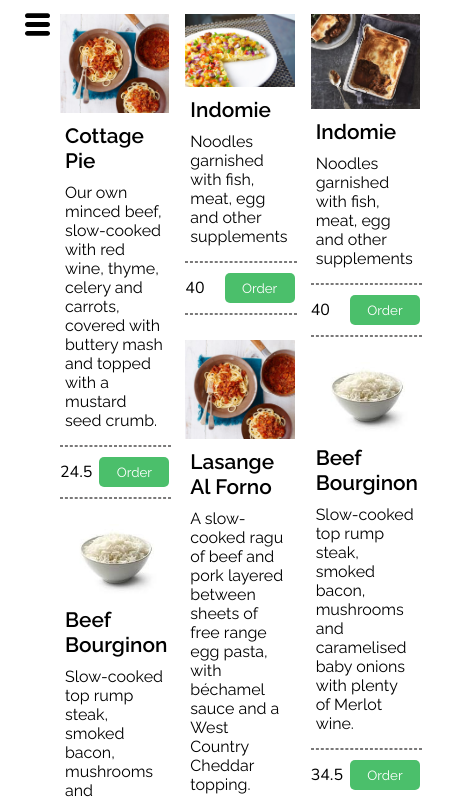
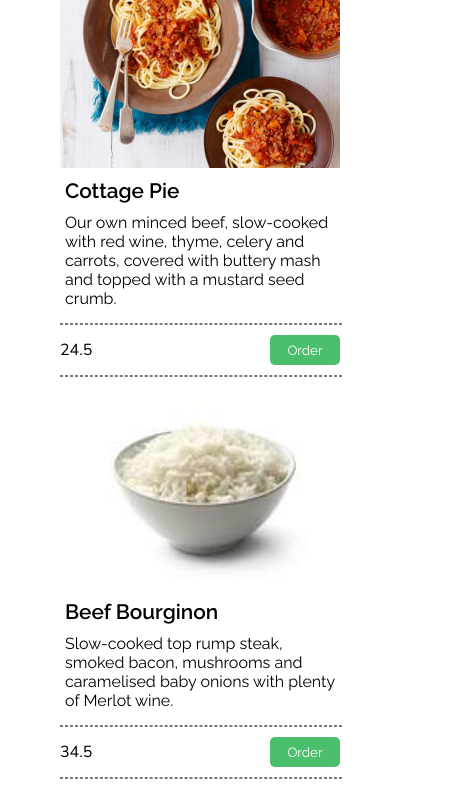
Before and after one commit to Oluwa-nifemi/Book-A-Meal, a plain HTML site: page UI/menu.html in a window 390 px wide. Shown: the part 193-992 px from the top of the page, 460 px wide, since content can reach past the window. Drawn offline with nearby package versions, Linux system fonts and the light colour scheme.

Commit message:
Added responsitivity for menu page

```diff
--- a/UI/css/menu-user.css
+++ b/UI/css/menu-user.css
@@ -229,3 +229,48 @@
 .form-group:last-of-type{
     grid-column: 2;
 }
+@media(max-width : 1200px){
+    .nav-toggle.active {
+        left: 120px;
+    }
+    .nav.active{
+        flex-shrink: 0;
+        width: 110px;
+    }
+}
+@media(max-width : 1000px){
+    .container{
+        width: 85%;
+    }
+}
+@media(max-width : 600px){
+    body{
+        background-color: white
+    }
+    .container{
+        width: 100%;
+        margin: 0;
+        box-shadow: none;
+        min-width: unset;
+        box-shadow: none;
+        overflow: hidden;
+    }
+    .meals{
+        column-count: 2;
+    }
+    .nav-toggle{
+        top: 40px;
+    }
+    .modal-content{
+        width: 84%;
+        margin-left: -42%;
+    }
+    .modal-form{
+        display: block;
+    }
+}
+@media(max-width : 450px){
+    .meals{
+        column-count: 1;
+    }
+}
```
